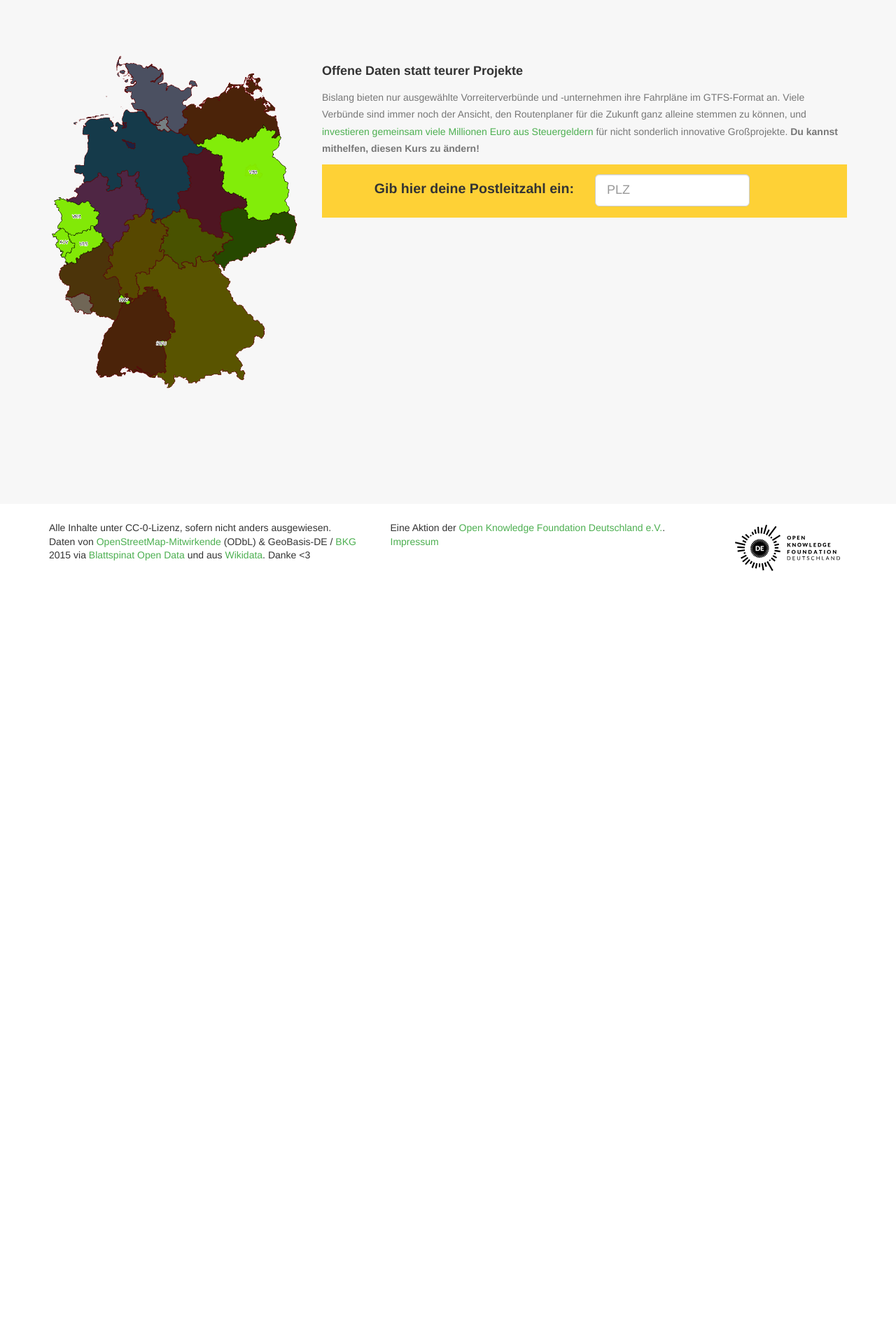
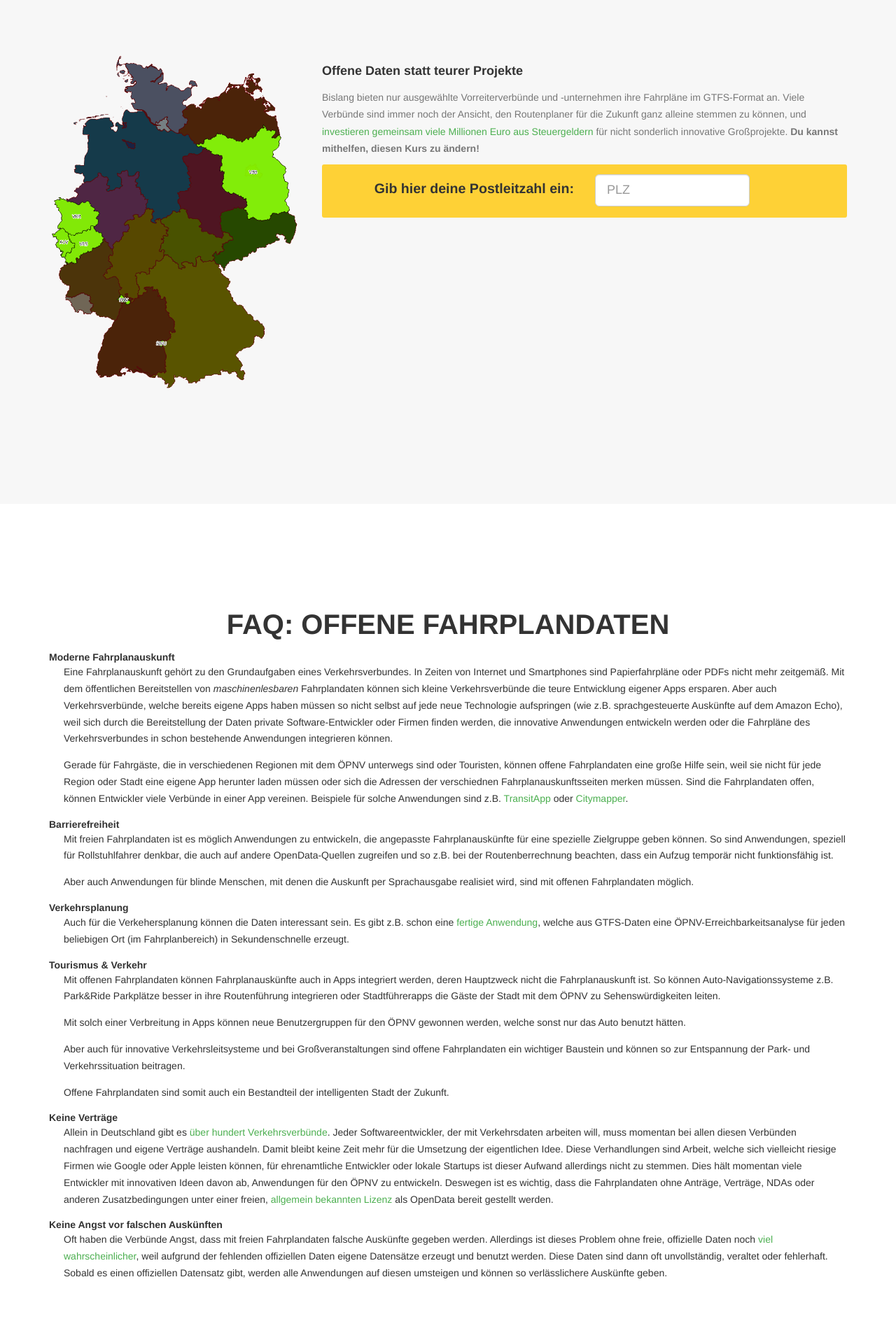
Before and after one commit to okfde/rettedeinennahverkehr, a Jekyll site: the page built from index.html, in a window 1280 px wide. Shown: the part 3696-5601 px from the top of the page at 70% size. Built offline with Jekyll 4.4.1, drawn with Linux system fonts in a browser that asks for light colours; comment, search, counter and statistics services are not loaded; before the commit the page ends 4542 px from its top, so only the background shows below that; some of the changed text lies outside the part shown.

Commit message:
move telephone faq to own section, add rdn faq

```diff
--- a/_includes/action.html
+++ b/_includes/action.html
@@ -141,7 +141,7 @@
                                 </div>
                             </div>
                             <div role="tabpanel" class="tab-pane" id="telephone">
-                                <p>Rufe die Verantwortlichen in den Gebietskörperschaften Deines Verkehrsverbundes <span class="data-vbd"></span> an! Wir haben Dir einen Vorschlag vorformuliert und Statements für die wichtigsten Punkte</p>
+                                <p>Rufe die Verantwortlichen in den Gebietskörperschaften Deines Verkehrsverbundes <span class="data-vbd"></span> an!</p>
 
                                 <p><a class="action-phone data-tel"></a></p>
                                 <p>Lass dich zu <strong class="data-tel-name"></strong> verbinden.</p>
@@ -150,39 +150,12 @@
                                     <p>
                                         <strong>Warum diese Person?</strong> Die meisten Landrät*innen und (Ober-)Bürgermeister*innen sitzen im (Aufsichts-)Rat ihrer jeweiligen Verkehrsverbünde. Somit hast du direkten Kontakt zu jemanden, der dort politisch etwas bewegen kann.
                                     </p>
-                                    <h4 class="service-heading">Telefonleitfaden:</h4>
+                                    <h4 class="service-heading">Hinweise:</h4>
                                     <p>
                                         Falls du nicht direkt mit <strong class="data-tel-name"></strong> sprechen kannst: nicht schlimm.
                                         Versuche beim Sekretariat/Vorzimmer eine Notiz aufnehmen zu lassen.
                                     </p>
-                                    <dl>
-                                        <dt>Moderne Fahrplanauskunft</dt>
-                                        <dd>Eine Fahrplanauskunft gehört zu den Grundaufgaben eines Verkehrsverbundes. In Zeiten von Internet und Smartphones sind Papierfahrpläne oder PDFs nicht mehr zeitgemäß. Mit dem öffentlichen Bereitstellen von <em>maschinenlesbaren</em> Fahrplandaten können sich kleine Verkehrsverbünde die teure Entwicklung eigener Apps ersparen. Aber auch Verkehrsverbünde, welche bereits eigene Apps haben müssen so nicht selbst auf jede neue Technologie aufspringen (wie z.B. sprachgesteuerte Auskünfte auf dem Amazon Echo), weil sich durch die Bereitstellung der Daten private Software-Entwickler oder Firmen finden werden, die innovative Anwendungen entwickeln werden oder die Fahrpläne des Verkehrsverbundes in schon bestehende Anwendungen integrieren können.</dd>
-                                        <dd>Gerade für Fahrgäste, die in verschiedenen Regionen mit dem ÖPNV unterwegs sind oder Touristen, können offene Fahrplandaten eine große Hilfe sein, weil sie nicht für jede Region oder Stadt eine eigene App herunter laden müssen oder sich die Adressen der verschiednen Fahrplanauskunftsseiten merken müssen.
-Sind die Fahrplandaten offen, können Entwickler viele Verbünde in einer App vereinen. Beispiele für solche Anwendungen sind z.B. <a href="https://transitapp.com/">TransitApp</a> oder <a href="https://citymapper.com/">Citymapper</a>.</dd>
-
-                                        <dt class="show-if-gtfs">Der <span class="data-vbd"></span> gibt die Daten bereits an Google</dt>
-                                        <dd class="show-if-gtfs">Google erhält für Google Maps bereits die Fahrplandaten des <span class="data-vbd"></span>. Google zahlt dafür <em>kein</em> Geld. Außerdem liegen damit die Fahrplandaten schon im passendem Format beim Verkehrsverbund vor. Es entsteht also kein weiterer Aufwand und keine weiteren Kosten beim Verbund für den Export der Daten.</dd>
-
-                                        <dt>Barrierefreiheit</dt>
-                                        <dd>Mit freien Fahrplandaten ist es möglich Anwendungen zu entwickeln, die angepasste Fahrplanauskünfte für eine spezielle Zielgruppe geben können. So sind Anwendungen, speziell für Rollstuhlfahrer denkbar, die auch auf andere OpenData-Quellen zugreifen und so z.B. bei der Routenberrechnung beachten, dass ein Aufzug temporär nicht funktionsfähig ist.</dd>
-                                        <dd>Aber auch Anwendungen für blinde Menschen, mit denen die Auskunft per Sprachausgabe realisiet wird, sind mit offenen Fahrplandaten möglich.</dd>
-
-                                        <dt>Verkehrsplanung</dt>
-                                        <dd>Auch für die Verkehersplanung können die Daten interessant sein. Es gibt z.B. schon eine <a href="http://www.mapnificent.net/berlin/">fertige Anwendung</a>, welche aus GTFS-Daten eine ÖPNV-Erreichbarkeitsanalyse für jeden beliebigen Ort (im Fahrplanbereich) in Sekundenschnelle erzeugt.</dd>
-
-                                        <dt>Tourismus &amp; Verkehr</dt>
-                                        <dd>Mit offenen Fahrplandaten können Fahrplanauskünfte auch in Apps integriert werden, deren Hauptzweck nicht die Fahrplanauskunft ist. So können Auto-Navigationssysteme z.B. Park&amp;Ride Parkplätze besser in ihre Routenführung integrieren oder Stadtführerapps die Gäste der Stadt mit dem ÖPNV zu Sehenswürdigkeiten leiten.</dd>
-                                        <dd>Mit solch einer Verbreitung in Apps können neue Benutzergruppen für den ÖPNV gewonnen werden, welche sonst nur das Auto benutzt hätten.</dd>
-                                        <dd>Aber auch für innovative Verkehrsleitsysteme und bei Großveranstaltungen sind offene Fahrplandaten ein wichtiger Baustein und können so zur Entspannung der Park- und Verkehrssituation beitragen.</dd>
-                                        <dd>Offene Fahrplandaten sind somit auch ein Bestandteil der intelligenten Stadt der Zukunft.</dd>
-
-                                        <dt>Keine Verträge</dt>
-                                        <dd>Allein in Deutschland gibt es <a href="https://github.com/highsource/verbundkarte/blob/master/Bilder/Verbundkarte.png">über hundert Verkehrsverbünde</a>. Jeder Softwareentwickler, der mit Verkehrsdaten arbeiten will, muss momentan bei allen diesen Verbünden nachfragen und eigene Verträge aushandeln. Damit bleibt keine Zeit mehr für die Umsetzung der eigentlichen Idee. Diese Verhandlungen sind Arbeit, welche sich vielleicht riesige Firmen wie Google oder Apple leisten können, für ehrenamtliche Entwickler oder lokale Startups ist dieser Aufwand allerdings nicht zu stemmen. Dies hält momentan viele Entwickler mit innovative Ideen, davon ab Anwendungen für den ÖPNV zu entwickeln. Deswegen ist es wichtig, dass die Fahrplandaten ohne Anträge, Verträge, NDAs oder anderen Zusatzbedingungen unter einer freien, <a href="http://opendefinition.org/licenses/">allgemein bekannten Lizenz</a> als OpenData bereit gestellt werden.</dd>
-
-                                        <dt>Keine Angst vor falschen Auskünften</dt>
-                                        <dd>Oft haben die Verbünde Angst, dass mit freien Fahrplandaten falsche Auskünfte gegeben werden. Allerdings ist dieses Problem ohne freie, offizielle Daten noch <a href="https://twitter.com/stephanjauch/status/826128397843697664">viel wahrscheinlicher</a>, weil aufgrund der fehlenden offiziellen Daten eigene Datensätze erzeugt und benutzt werden. Diese Daten sind dann oft unvollständig, veraltet oder fehlerhaft. Sobald es einen offiziellen Datensatz gibt, werden alle Anwendungen auf diesen umsteigen und können so verlässlichere Auskünfte geben.</dd>
-                                    </dl>
+                                    <p>Wir haben dir <a href="#faq">unten in den FAQ</a> Argumente und Statements für die wichtigsten Punkte vorformuliert. Lies sie dir am besten vor dem Anruf kurz durch.</p>
                                 </div>
 
                                 <div class="action-thankyou">
--- /dev/null
+++ b/_includes/faq.html
@@ -0,0 +1,66 @@
+<!-- faq Section -->
+    <section id="faq">
+          <div class="container">
+               <div class="row">
+                    <div class="col-lg-12 text-center">
+                         <h2 class="section-heading">FAQ: Offene Fahrplandaten</h2>
+                    </div>
+               </div>
+               <div class="row">
+                    <div class="col-lg-12 text-left">
+                         <dl>
+                              <dt>Moderne Fahrplanauskunft</dt>
+                              <dd>Eine Fahrplanauskunft gehört zu den Grundaufgaben eines Verkehrsverbundes. In Zeiten von Internet und Smartphones sind Papierfahrpläne oder PDFs nicht mehr zeitgemäß. Mit dem öffentlichen Bereitstellen von <em>maschinenlesbaren</em> Fahrplandaten können sich kleine Verkehrsverbünde die teure Entwicklung eigener Apps ersparen. Aber auch Verkehrsverbünde, welche bereits eigene Apps haben müssen so nicht selbst auf jede neue Technologie aufspringen (wie z.B. sprachgesteuerte Auskünfte auf dem Amazon Echo), weil sich durch die Bereitstellung der Daten private Software-Entwickler oder Firmen finden werden, die innovative Anwendungen entwickeln werden oder die Fahrpläne des Verkehrsverbundes in schon bestehende Anwendungen integrieren können.</dd>
+                              <dd>Gerade für Fahrgäste, die in verschiedenen Regionen mit dem ÖPNV unterwegs sind oder Touristen, können offene Fahrplandaten eine große Hilfe sein, weil sie nicht für jede Region oder Stadt eine eigene App herunter laden müssen oder sich die Adressen der verschiednen Fahrplanauskunftsseiten merken müssen.
+     Sind die Fahrplandaten offen, können Entwickler viele Verbünde in einer App vereinen. Beispiele für solche Anwendungen sind z.B. <a href="https://transitapp.com/">TransitApp</a> oder <a href="https://citymapper.com/">Citymapper</a>.</dd>
+
+                              <dt class="show-if-gtfs">Der <span class="data-vbd"></span> gibt die Daten bereits an Google</dt>
+                              <dd class="show-if-gtfs">Google erhält für Google Maps bereits die Fahrplandaten des <span class="data-vbd"></span>. Google zahlt dafür <em>kein</em> Geld. Außerdem liegen damit die Fahrplandaten schon im passendem Format beim Verkehrsverbund vor. Es entsteht also kein weiterer Aufwand und keine weiteren Kosten beim Verbund für den Export der Daten.</dd>
+
+                              <dt>Barrierefreiheit</dt>
+                              <dd>Mit freien Fahrplandaten ist es möglich Anwendungen zu entwickeln, die angepasste Fahrplanauskünfte für eine spezielle Zielgruppe geben können. So sind Anwendungen, speziell für Rollstuhlfahrer denkbar, die auch auf andere OpenData-Quellen zugreifen und so z.B. bei der Routenberrechnung beachten, dass ein Aufzug temporär nicht funktionsfähig ist.</dd>
+                              <dd>Aber auch Anwendungen für blinde Menschen, mit denen die Auskunft per Sprachausgabe realisiet wird, sind mit offenen Fahrplandaten möglich.</dd>
+
+                              <dt>Verkehrsplanung</dt>
+                              <dd>Auch für die Verkehersplanung können die Daten interessant sein. Es gibt z.B. schon eine <a href="http://www.mapnificent.net/berlin/">fertige Anwendung</a>, welche aus GTFS-Daten eine ÖPNV-Erreichbarkeitsanalyse für jeden beliebigen Ort (im Fahrplanbereich) in Sekundenschnelle erzeugt.</dd>
+
+                              <dt>Tourismus &amp; Verkehr</dt>
+                              <dd>Mit offenen Fahrplandaten können Fahrplanauskünfte auch in Apps integriert werden, deren Hauptzweck nicht die Fahrplanauskunft ist. So können Auto-Navigationssysteme z.B. Park&amp;Ride Parkplätze besser in ihre Routenführung integrieren oder Stadtführerapps die Gäste der Stadt mit dem ÖPNV zu Sehenswürdigkeiten leiten.</dd>
+                              <dd>Mit solch einer Verbreitung in Apps können neue Benutzergruppen für den ÖPNV gewonnen werden, welche sonst nur das Auto benutzt hätten.</dd>
+                              <dd>Aber auch für innovative Verkehrsleitsysteme und bei Großveranstaltungen sind offene Fahrplandaten ein wichtiger Baustein und können so zur Entspannung der Park- und Verkehrssituation beitragen.</dd>
+                              <dd>Offene Fahrplandaten sind somit auch ein Bestandteil der intelligenten Stadt der Zukunft.</dd>
+
+                              <dt>Keine Verträge</dt>
+                              <dd>Allein in Deutschland gibt es <a href="https://github.com/highsource/verbundkarte/blob/master/Bilder/Verbundkarte.png">über hundert Verkehrsverbünde</a>. Jeder Softwareentwickler, der mit Verkehrsdaten arbeiten will, muss momentan bei allen diesen Verbünden nachfragen und eigene Verträge aushandeln. Damit bleibt keine Zeit mehr für die Umsetzung der eigentlichen Idee. Diese Verhandlungen sind Arbeit, welche sich vielleicht riesige Firmen wie Google oder Apple leisten können, für ehrenamtliche Entwickler oder lokale Startups ist dieser Aufwand allerdings nicht zu stemmen. Dies hält momentan viele Entwickler mit innovativen Ideen davon ab, Anwendungen für den ÖPNV zu entwickeln. Deswegen ist es wichtig, dass die Fahrplandaten ohne Anträge, Verträge, NDAs oder anderen Zusatzbedingungen unter einer freien, <a href="http://opendefinition.org/licenses/">allgemein bekannten Lizenz</a> als OpenData bereit gestellt werden.</dd>
+
+                              <dt>Keine Angst vor falschen Auskünften</dt>
+                              <dd>Oft haben die Verbünde Angst, dass mit freien Fahrplandaten falsche Auskünfte gegeben werden. Allerdings ist dieses Problem ohne freie, offizielle Daten noch <a href="https://twitter.com/stephanjauch/status/826128397843697664">viel wahrscheinlicher</a>, weil aufgrund der fehlenden offiziellen Daten eigene Datensätze erzeugt und benutzt werden. Diese Daten sind dann oft unvollständig, veraltet oder fehlerhaft. Sobald es einen offiziellen Datensatz gibt, werden alle Anwendungen auf diesen umsteigen und können so verlässlichere Auskünfte geben.</dd>
+                         </dl>
+                    </div>
+               </div>
+          </div>
+     </section>
+
+     <section id="faq-rdn" class="bg-light-gray">
+          <div class="container">
+               <div class="row">
+                    <div class="col-lg-12 text-center">
+                         <h2 class="section-heading">FAQ: Rette deinen Nahverkehr</h2>
+                    </div>
+               </div>
+               <div class="row">
+                    <div class="col-lg-12 text-left">
+                         <dl>
+                              <dt>Warum schicken wir nicht einfach eine E-Mail?</dt>
+                              <dd>E-Mails lassen sich einfach in den üblichen Mailprogrammen wegfiltern - Briefe und Anrufe erzeugen jedoch Aufmerksamkeit, da sich jemand damit zumindest kurz beschäftigen muss. Du kannst aber trotzdem deine E-Mail-Adresse auf dem Briefkopf eintragen, sodass du eine mögliche Antwort schneller erhältst.</dd>
+
+                              <dt>Warum muss ich meine Postleitzahl eingeben?</dt>
+                              <dd>Nahverkehr ist ein sehr lokales Thema. Obwohl sich die Verkehrsverbünde auch deutschlandweit zusammenschließen, müssen wir immernoch jeden Verbund einzeln überzeugen, Daten zu öffnen. Damit wir gleich deinen passenden Verbund und deine Ansprechpartner*in anzeigen und die Briefvorlage befüllen können, benötigen wir deine PLZ. Diese wird jedoch nicht an den Server übertragen - das heraussuchen des Verbundes und der passenden Person erfolgt komplett in deinem Browser.</dd>
+
+                              <dt>Warum bekommt genau die angezeigte Person den Brief?</dt>
+                              <dd>Recht einfach: Die meisten Landrät*innen und (Ober-)Bürgermeister*innen sitzen im (Aufsichts-)Rat/Mitgliederversammlungen/... ihrer jeweiligen Verkehrsverbünde. Da die Verbünde bislang "aus Gründen" eher ablehnend reagierten, passiert nun der direkte Kontakt zu jemanden, der/die dort politisch etwas bewegen kann.</dd>
+                         </dl>
+                    </div>
+               </div>
+          </div>
+     </section>
--- a/css/agency.css
+++ b/css/agency.css
@@ -627,6 +627,7 @@
     background: #fed136;
     padding: 1em 1em 0.1em;
     margin-bottom: 1.5em;
+    border-radius: 3px;
 }
 
 .action-plz-label {
--- a/index.html
+++ b/index.html
@@ -8,3 +8,4 @@
   {% include beispiele.html %}
 {% endcomment %}
 {% include action.html %}
+{% include faq.html %}
```
